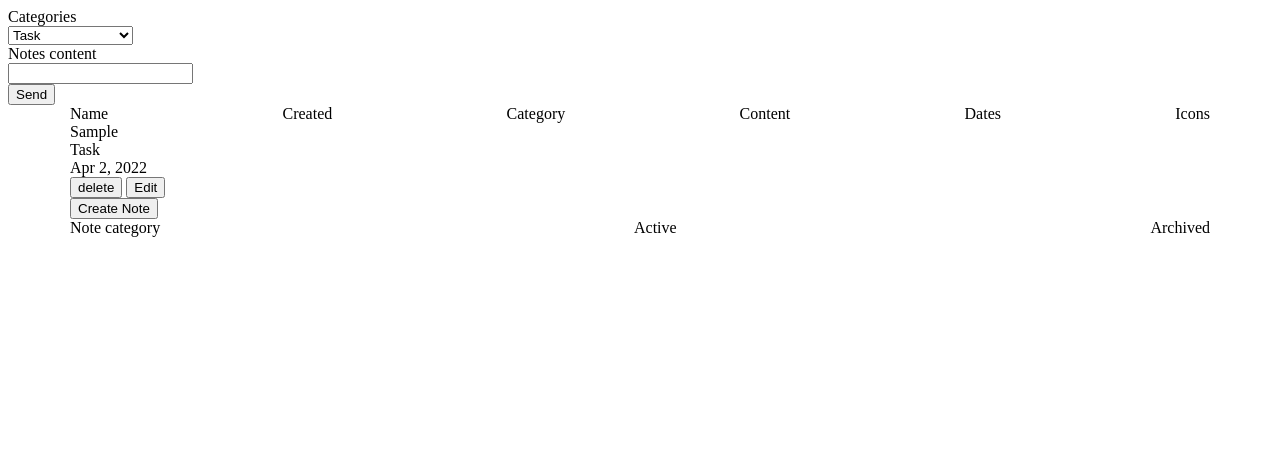
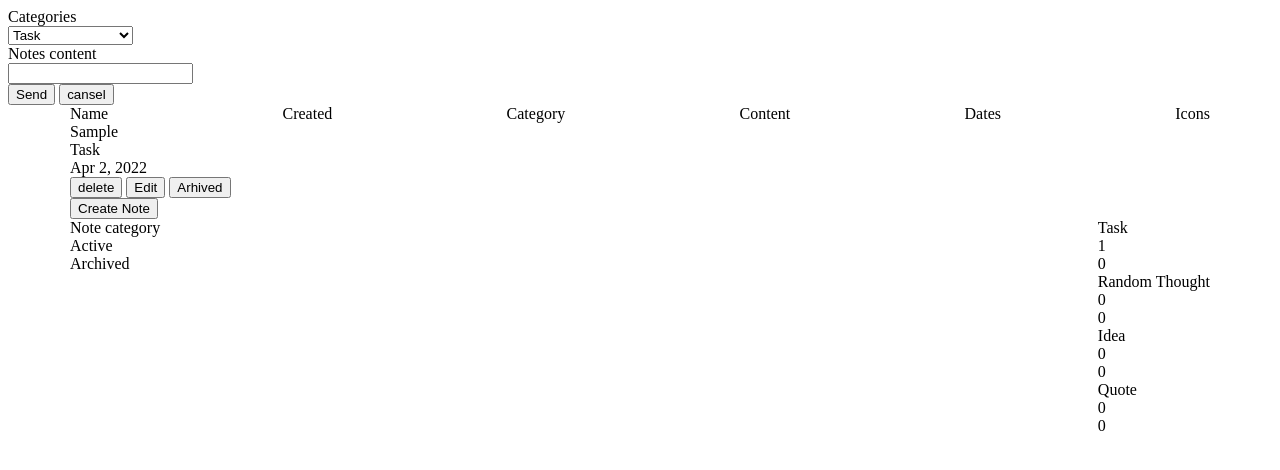
Before and after one commit to olegnovikov10/js-tak, a website built with webpack: page src/index.html in a window 1280 px wide. Both pictures are taken after typing "Sample" into the empty fields and a click on the button "Send". Built offline with nearby package versions, Linux system fonts and the light colour scheme.

Commit message:
feat: add functional to arhives categories

```diff
--- a/src/index.html
+++ b/src/index.html
@@ -13,6 +13,7 @@
                 <option value='task'>Task</option>
                 <option value='rnd'>Random Thought</option>
                 <option value='idea'>Idea</option>
+                <option value='idea'>Quote</option>
             </select>
         </div>
         <div>
@@ -20,7 +21,8 @@
             <input class="notes-title" type="text">
         </div>
 
-            <input  class="sendForm"  type="button" value="Send">
+        <input class="sendForm" type="button" value="Send">
+        <input id="closeForm" type="reset" value="cansel">
     </form>
 </div>
 <div class="container">
@@ -36,11 +38,24 @@
 
     </div>
     <button type="button">Create Note</button>
+
+
     <div class="category">
+        <div class="category__top">
             <div class="category__name">Note category</div>
             <div class="category__name">Active</div>
             <div class="category__name">Archived</div>
         </div>
+        <div class="category__content">
+            <div class="category__items">
+                <div class="category__items">Note category</div>
+                <div class="category__items">Active</div>
+                <div class="category__items">Archived</div>
             </div>
+
+        </div>
+    </div>
+</div>
+
 </body>
 </html>
--- a/src/index.js
+++ b/src/index.js
@@ -3,70 +3,97 @@ import '@fortawesome/fontawesome-free/js/fontawesome'
 
 
 window.onload = function () {
-
     let allNotes = []
     let editArr = []
+    let objResult = {}
     let isEdit = false
 
     const title = document.querySelector('.notes-title')
     let select = document.querySelector('.select')
     let options = document.querySelector('.select').options
+    const content = document.querySelector('.content')
+    const categoryContent = document.querySelector('.category__content')
+
+    content.addEventListener('click', (e) => {
+        e.preventDefault();
+        let id = e.target.getAttribute('data-id');
+        if ((e.target.getAttribute('data-type')) === 'edit') {
+            isEdit = true;
+            editNotes(id)
+
+        }
+        if ((e.target.getAttribute('data-type')) === 'delete') {
+            removeNotes(id)
+        }
+        if ((e.target.getAttribute('data-type')) === 'archived') {
+            archivedCategories(id)
+        }
+    })
 
     const editNotes = (id) => {
-         editArr = allNotes.filter((item)=> item.id == id)
+        editArr = allNotes.filter((item) => item.id == id)
         title.value = editArr[0].title;
         select.value = editArr[0].categoryText
     }
-
+    const archivedCategories = (id) => {
+        allNotes = allNotes.map(item => {
+            if (item.id == id) {
+                item.arhived = !item.arhived
+                return item
+            }
+            return item
+        })
+        render()
+        renderCategories()
+    }
     const removeNotes = (id) => {
         const res = allNotes.filter((item) => {
             return item.id != id
         })
         allNotes = [...res]
         render()
+        renderCategories()
     }
-
-
-
-    const addNotes = (title = 'exmaple text', category = "text" , code, id=null) => {
-
+    const addNotes = (title = 'exmaple text', category = "text", code, id = null) => {
         if (title.length < 2) {
             return false
         }
-
-        if(!isEdit){
+        if (!isEdit) {
             const date = new Date().toLocaleString('en', {month: 'short', year: 'numeric', day: 'numeric'})
             allNotes.push({
                 id: Date.now(),
                 title: title,
                 category: category,
-                categoryText : code,
-                date: date
+                categoryText: code,
+                date: date,
+                arhived: false
             })
         }
 
-        if(isEdit){
+        if (isEdit) {
             const date = new Date().toLocaleString('en', {month: 'short', year: 'numeric', day: 'numeric'})
-            allNotes = allNotes.map((item)=>{
-                if(item.id == editArr[0].id){
+            allNotes = allNotes.map((item) => {
+                if (item.id == editArr[0].id) {
                     const obj = {
                         ...editArr[0],
                         title: title,
                         category: category,
                         date: date,
-                        categoryText : code,
+                        categoryText: code,
                     }
                     return obj
-                }else {
+                } else {
                     return item
                 }
+
+
             })
 
             render()
+
             isEdit = false
             editArr = null
         }
-
 
 
     }
@@ -77,34 +104,19 @@ window.onload = function () {
 
         if (title.value.length < 2) {
             alert('More text please')
+            return false
         }
-            addNotes(title.value, options[select.selectedIndex].text , select.value)
+        addNotes(title.value, options[select.selectedIndex].text, select.value)
 
         title.value = ''
         select.value = 'task'
         render()
+        renderCategories()
 
     }
-    const content = document.querySelector('.content')
-    content.addEventListener('click', (e) => {
-        e.preventDefault();
-        e.stopPropagation()
-        let id = e.target.getAttribute('data-id');
-        if( (e.target.getAttribute('data-type')) === 'edit'){
-            isEdit = true;
-            editNotes(id)
-
-        }
-        if( (e.target.getAttribute('data-type')) === 'delete'){
-            removeNotes(id)
-
-        }
 
 
-    })
-
     const render = () => {
-        console.log(allNotes)
         content.innerHTML = ''
         if (allNotes.length > 0) {
             allNotes.forEach((item) => {
@@ -117,7 +129,7 @@ window.onload = function () {
                 <div>
                     <button data-type="delete" data-id=${item.id}>delete</button>
                     <button data-type="edit" data-id=${item.id}>Edit</button>
-
+                    <button data-type="archived" data-id=${item.id}>Arhived</button>
                  </div>
 
                </div>`)
@@ -126,4 +138,59 @@ window.onload = function () {
         }
         return false
     }
+
+    const countCategories = () => {
+        objResult = {
+            Task: {
+                activeCount: 0,
+                archiveCount: 0
+            },
+            'Random Thought': {
+                activeCount: 0,
+                archiveCount: 0
+            },
+            'Idea': {
+                activeCount: 0,
+                archiveCount: 0
+            },
+            'Quote': {
+                activeCount: 0,
+                archiveCount: 0
+            }
+        }
+
+        if (allNotes.length > 0) {
+            Object.keys(objResult).forEach((categories) => {
+                allNotes.forEach((item) => {
+                    if (categories == item.category) {
+                        if (item.arhived) {
+                            objResult[categories].archiveCount += 1
+                        } else {
+                            objResult[categories].activeCount += 1
+                        }
+                    }
+                })
+
+            })
+        }
+    }
+    const renderCategories = () => {
+        categoryContent.innerHTML = ''
+        countCategories();
+
+        for (let key in objResult) {
+            if (objResult.hasOwnProperty(key)) {
+
+                categoryContent.insertAdjacentHTML(
+                'beforeend',
+                    `<div class="category__items">
+                        <div class="category__item">${key}</div>
+                        <div class="category__item">${objResult[key].activeCount}</div>
+                        <div class="category__item">${objResult[key].archiveCount}</div>
+                      </div>`)
+
+            }
+        }
+
+    }
 }
```
Also changed, not shown: src/addNotes.js (deleted, +0 -22 lines). Lines whose indentation alone changed are shown as unchanged.
